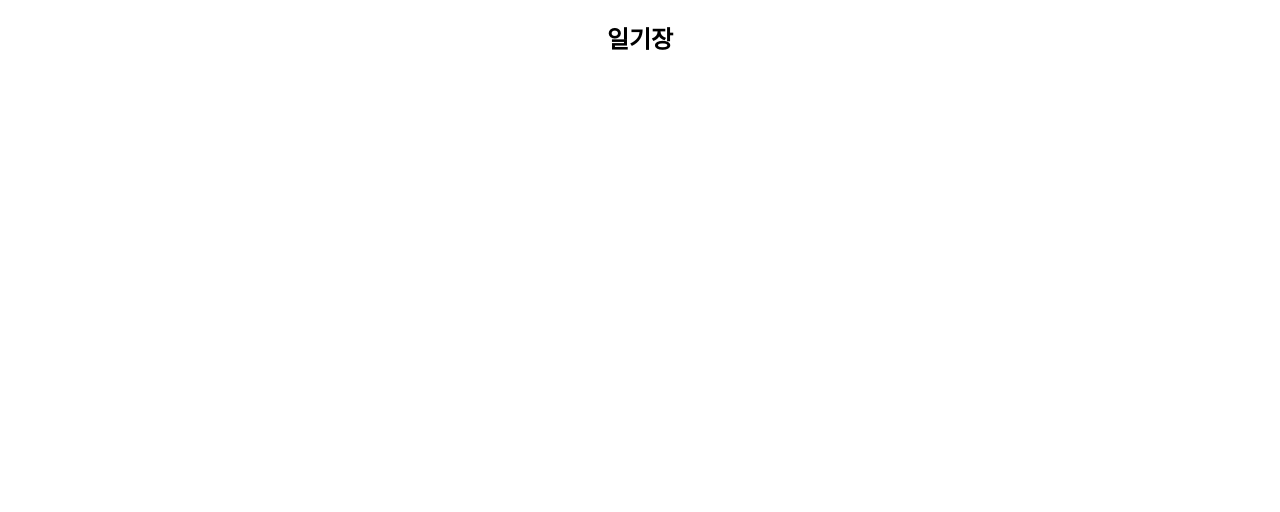
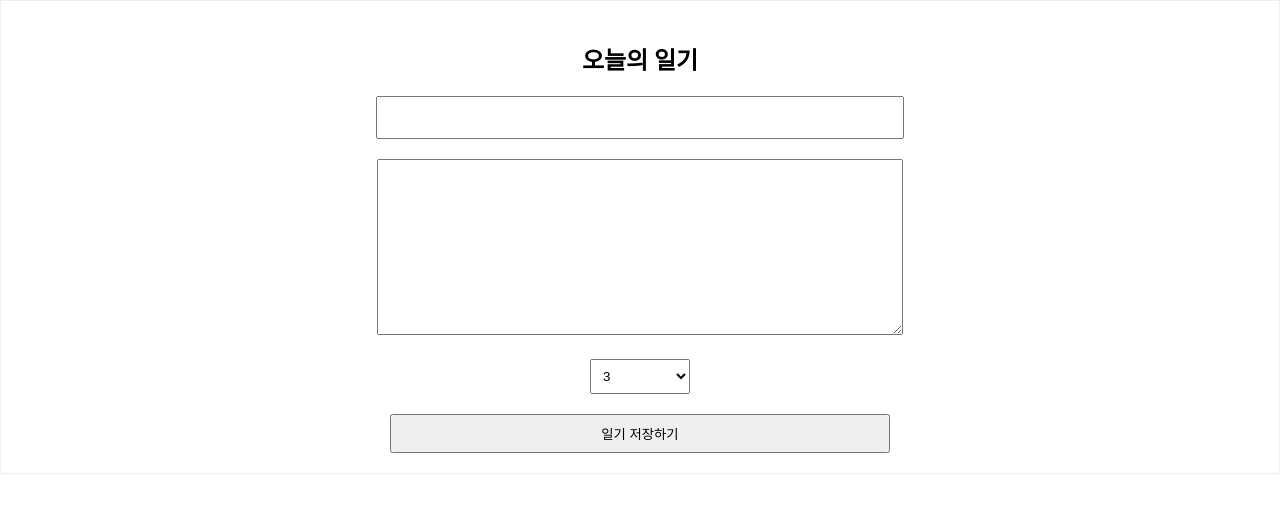
Before and after one commit to Eomjihee/Eating-piece-of-react, a React (Create React App) app in the folder Frontend/SimpleDiary/: page / in a window 1280 px wide. Shown: the top 512 px of the page. Built offline with nearby package versions, Linux system fonts and the light colour scheme; the HTML template or start-up script is replaced by a standard one.

Commit message:
6-0 ~ 6-2 일기장 예제

```diff
--- a/Frontend/SimpleDiary/src/App.css
+++ b/Frontend/SimpleDiary/src/App.css
@@ -1,38 +1,36 @@
-.App {
+.DiaryEditor {
+  border: 1px solid #eee;
   text-align: center;
+  padding: 20px;
 }
 
-.App-logo {
-  height: 40vmin;
-  pointer-events: none;
+.DiaryEditor input,textarea{
+  margin-bottom: 20px;
+  width: 500px;
+  padding: 12px;
 }
 
-@media (prefers-reduced-motion: no-preference) {
-  .App-logo {
-    animation: App-logo-spin infinite 20s linear;
-  }
+.DiaryEditor textarea{
+  height: 150px;
 }
 
-.App-header {
-  background-color: #282c34;
-  min-height: 100vh;
-  display: flex;
-  flex-direction: column;
-  align-items: center;
-  justify-content: center;
-  font-size: calc(10px + 2vmin);
-  color: white;
+.DiaryEditor select {
+  width: 100px;
+  padding: 8px;
+  margin-bottom: 20px;
 }
 
-.App-link {
-  color: #61dafb;
+.DiaryEditor button {
+  width: 500px;
+  padding: 8px;
+  cursor: pointer;
 }
 
-@keyframes App-logo-spin {
+/* @keyframes App-logo-spin {
   from {
     transform: rotate(0deg);
   }
   to {
     transform: rotate(360deg);
   }
-}
+} */
--- a/Frontend/SimpleDiary/src/App.js
+++ b/Frontend/SimpleDiary/src/App.js
@@ -1,9 +1,10 @@
 import './App.css';
+import DiaryEditor from './DiaryEditor'
 
 function App() {
   return (
     <div className="App">
-      <h2>일기장</h2>
+      <DiaryEditor/>
     </div>
   );
 }
--- /dev/null
+++ b/Frontend/SimpleDiary/src/DiaryEditor.js
@@ -0,0 +1,87 @@
+import { useState, useRef } from "react";
+
+const DiaryEditor = () => {
+
+  // 굳이 두개로 구분하지 않고 하나로 통일하여 사용
+  // const [author, setAuthor] = useState('');
+  // const [contents, setContents] = useState('');
+  // let changeAuthor = (e) => {
+  //   console.log(e);
+  //   setAuthor(e.target.value);
+  // };
+  // let changeContents= (e) => {
+  //   setContents(e.target.value);
+  // };
+
+  const [state, setState] = useState({
+    author : '',
+    contents : '',
+    emotion : 3
+  });
+  const changeState = (e) => {
+    setState({
+      ...state,
+      [e.target.name] : e.target.value
+    });
+  };
+
+  // -----useRef
+  const refAuthor = useRef();
+  const refContents = useRef();
+
+  const handleSubmit = (e) =>{
+    if(state.author.length  < 1){
+      refAuthor.current.focus();
+      return;
+    }
+    if(state.contents.length < 5){
+      refContents.current.focus();
+      return;
+    }
+    alert('저장 완료');
+  };
+  return (
+    <div className="DiaryEditor">
+      {/* 작성자, 일기 본문, 감정 점수 */}
+      <h2>오늘의 일기</h2>
+      <div>
+        {/* DiaryEditor가 input의 값을 핸들링할 수 있도록 처리하기 위해 useState 사용*/}
+        <input
+          name="author"
+          // value={author}
+          // onChange={changeAuthor}
+          value={state.author}
+          onChange={changeState}
+          ref={refAuthor}
+        />
+      </div>
+      <div>
+        <textarea
+          name="contents"
+          // value={contents}
+          // onChange={changeContents}
+          value={state.contents}
+          onChange={changeState}
+          ref={refContents}
+        />
+      </div>
+      <div>
+        <select
+          name="emotion"
+          value={state.emotion}
+          onChange={changeState}
+        >
+          <option value={1}>1</option>
+          <option value={2}>2</option>
+          <option value={3}>3</option>
+          <option value={4}>4</option>
+          <option value={5}>5</option>
+        </select>
+      </div>
+      <div>
+        <button onClick={handleSubmit}>일기 저장하기</button>
+      </div>
+    </div>
+  );
+};
+export default DiaryEditor;
```
